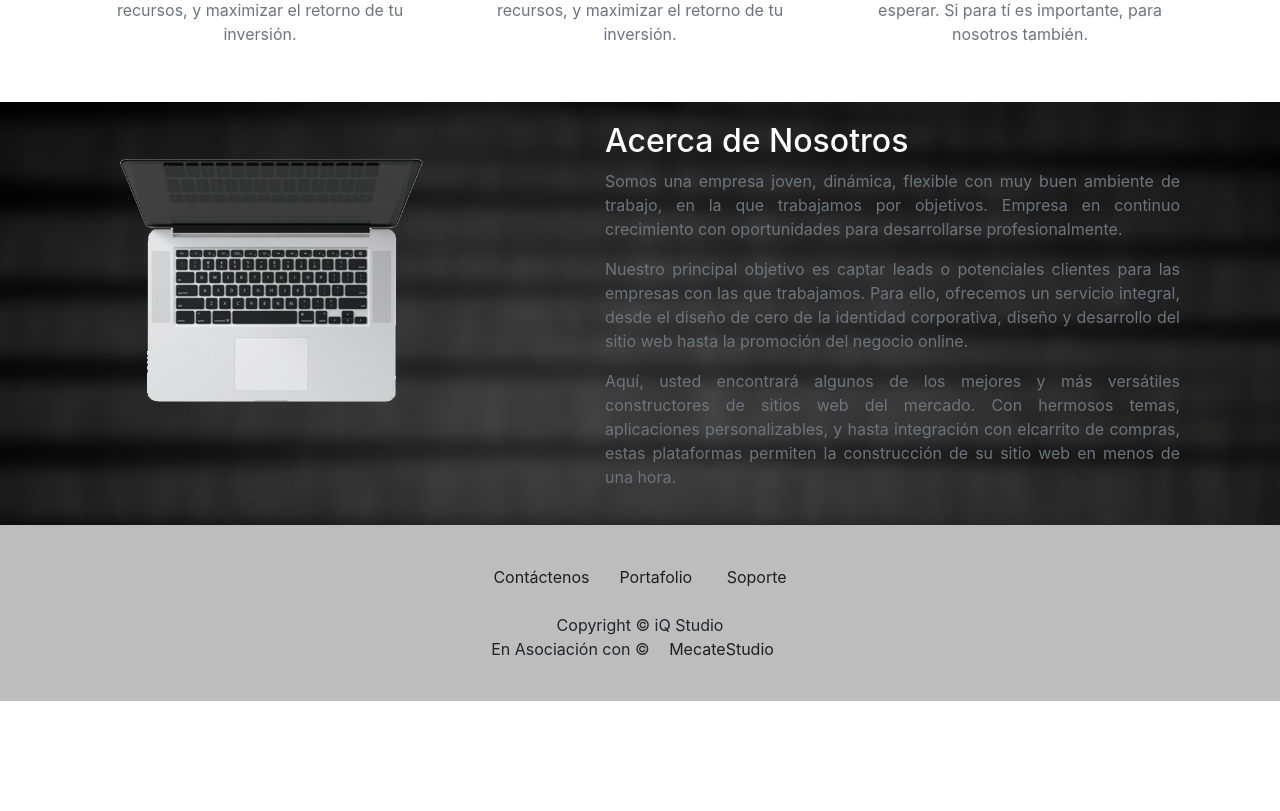
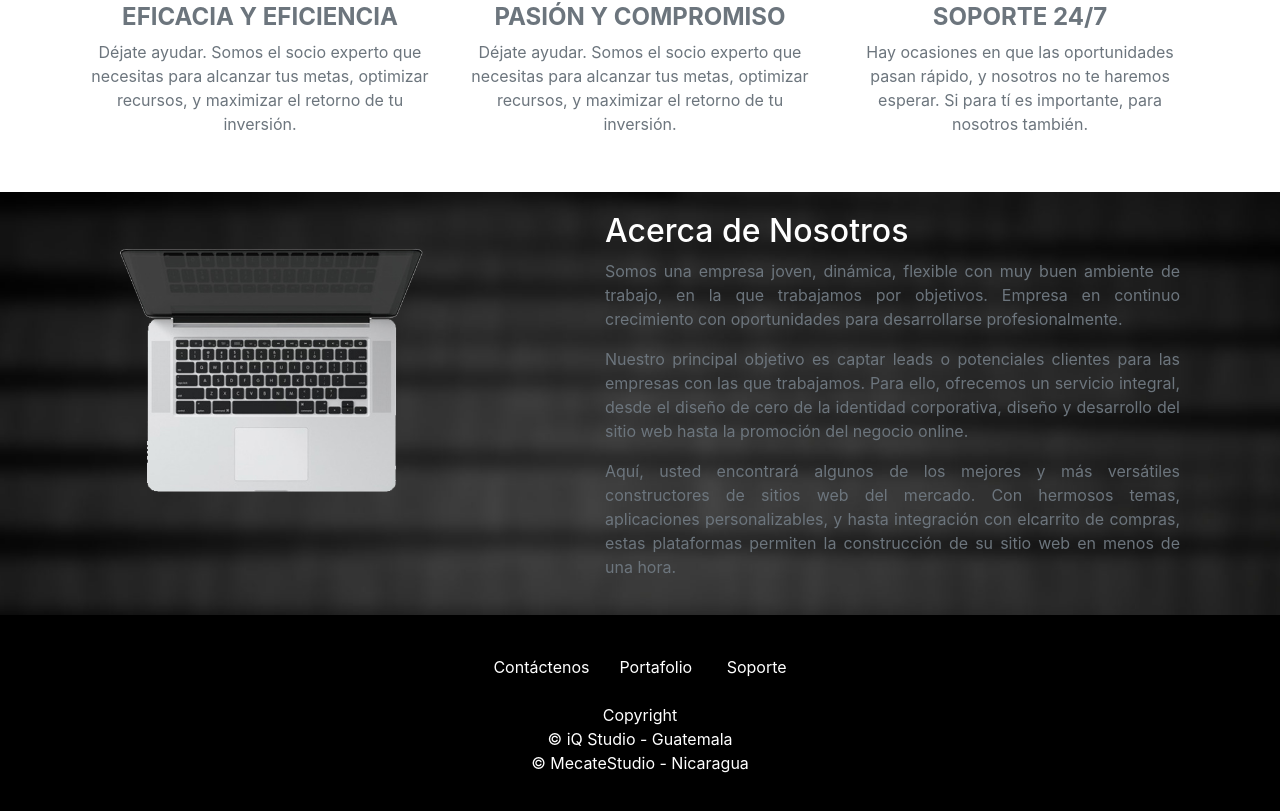
Before and after one commit to hugoqui/iqstudio, an Angular app: page / in a window 1280 px wide. Shown: the part 1221-2032 px from the top of the page. Before the commit the page ends 1922 px from the top, so only its background shows below. Built offline with nearby package versions, Linux system fonts and the light colour scheme.

Commit message:
footer fondo

```diff
--- a/src/app/footer/footer.component.css
+++ b/src/app/footer/footer.component.css
@@ -0,0 +1,3 @@
+.fondo, .fondo a{
+    background: #000 ; color: white
+}
--- a/src/app/footer/footer.component.html
+++ b/src/app/footer/footer.component.html
@@ -1,4 +1,4 @@
-<footer>
+<footer class="fondo">
   <div class="text-center">
       <a routerLink="/contact" >Contáctenos</a>
       <a routerLink="/clients" >Portafolio</a>
@@ -6,7 +6,7 @@
   </div>
   <br />
   <div class="text-center">
-      Copyright © iQ Studio <br>
-      En Asociación con © <a href="http://www.mecatestudio.com/">MecateStudio</a>
+      Copyright <br> © iQ Studio - Guatemala<br>
+       <a href="http://www.mecatestudio.com/">© MecateStudio - Nicaragua</a>
   </div>
 </footer>
--- a/src/app/header/header.component.html
+++ b/src/app/header/header.component.html
@@ -31,7 +31,7 @@
     </div>
   </nav>
   <!-- <div id="title"> -->
-  <div id="demo" class="carousel slide" data-ride="carousel" style="position:absolute; top:0">
+  <div id="demo" class="carousel slide" data-ride="carousel" style="position:absolute; top:0;">
     <!-- Indicators -->
     <ul class="carousel-indicators">
       <li data-target="#demo" data-slide-to="0" class="active"></li>
--- a/src/styles.css
+++ b/src/styles.css
@@ -10,6 +10,7 @@ html {
   /* background-image: url(assets/Images/banner-img.jpg);
   background-size: cover; */
   min-height: 500px;
+  margin-bottom: 150px
 }
 
 .navbar-brand {
```
